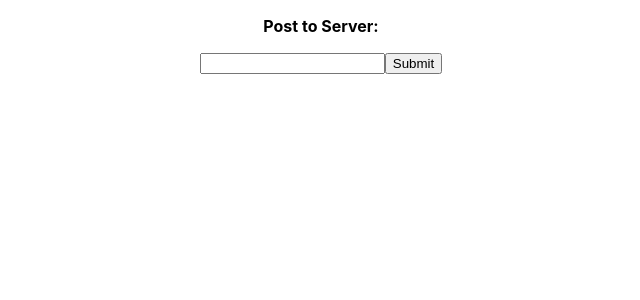
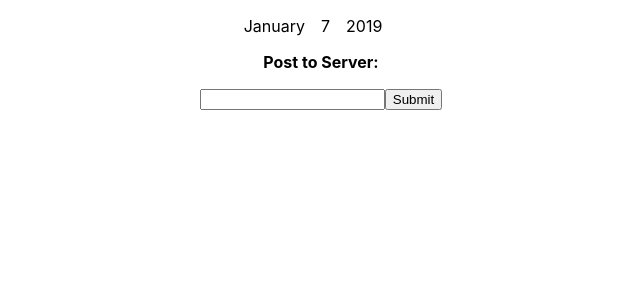
Before and after one commit to sofacles/WebProgrammingLitterbox, a React (Create React App) app in the folder Reactjs/temperature-slot-machine/client/: page / in a window 1280 px wide. Shown: the top 300 px of the page, without its empty margins (319-959 px from the left). Built offline with nearby package versions, Linux system fonts and the light colour scheme; no server answers.

Commit message:
Adding datePicker to app.js.  datePicker sets state based on todays date.  Including some css.

```diff
--- a/Reactjs/temperature-slot-machine/client/src/App.css
+++ b/Reactjs/temperature-slot-machine/client/src/App.css
@@ -2,31 +2,6 @@
   text-align: center;
 }
 
-.App-logo {
-  animation: App-logo-spin infinite 20s linear;
-  height: 40vmin;
+.date-picker span {
+  margin-right: 1rem;
 }
-
-.App-header {
-  background-color: #282c34;
-  min-height: 100vh;
-  display: flex;
-  flex-direction: column;
-  align-items: center;
-  justify-content: center;
-  font-size: calc(10px + 2vmin);
-  color: white;
-}
-
-.App-link {
-  color: #61dafb;
-}
-
-@keyframes App-logo-spin {
-  from {
-    transform: rotate(0deg);
-  }
-  to {
-    transform: rotate(360deg);
-  }
-}
--- a/Reactjs/temperature-slot-machine/client/src/App.js
+++ b/Reactjs/temperature-slot-machine/client/src/App.js
@@ -1,5 +1,5 @@
 import React, { Component } from 'react';
-//import DatePicker from './datePicker'
+import DatePicker from './datePicker'
 import './App.css';
 
 class App extends Component {
@@ -34,6 +34,7 @@ class App extends Component {
   render() {
     return (  <div className="App">
                 <p>{this.state.response}</p>
+                <DatePicker />
                 <form onSubmit={this.handleSubmit}>
                   <p>
                     <strong>Post to Server:</strong>
--- a/Reactjs/temperature-slot-machine/client/src/datePicker.js
+++ b/Reactjs/temperature-slot-machine/client/src/datePicker.js
@@ -1,19 +1,30 @@
-'use strict';
-
 import React from "react";
+import './App.css'
 
 console.log("inside datePicker");
 class DatePicker extends React.Component {
 
     constructor() {
-		super();
-		this.state = {
-			votes: {a: 4}
-		};
+        super();
+
+        var today = new Date();
+        this.state = {
+            date: { year: today.getFullYear(),
+                    month: DatePicker.Months[today.getMonth()],
+                    day: today.getDate(),
+                }
+        };
     }
 
+    static Months = ["January", "February", "March", "April", "May", "June",
+                    "July", "August", "September", "October", "November", "December"];
+
     render() {
-        return ( <div>Gross Gerau {this.state.votes.a}</div> );
+        return ( <div className='date-picker'>
+                    <span>{this.state.date.month}</span>
+                    <span>{this.state.date.day}</span>
+                    <span>{this.state.date.year}</span>
+                </div> );
     }
 }
 
```
Also changed, not shown: 1 other file (tests, documents, lock files or other folders).
